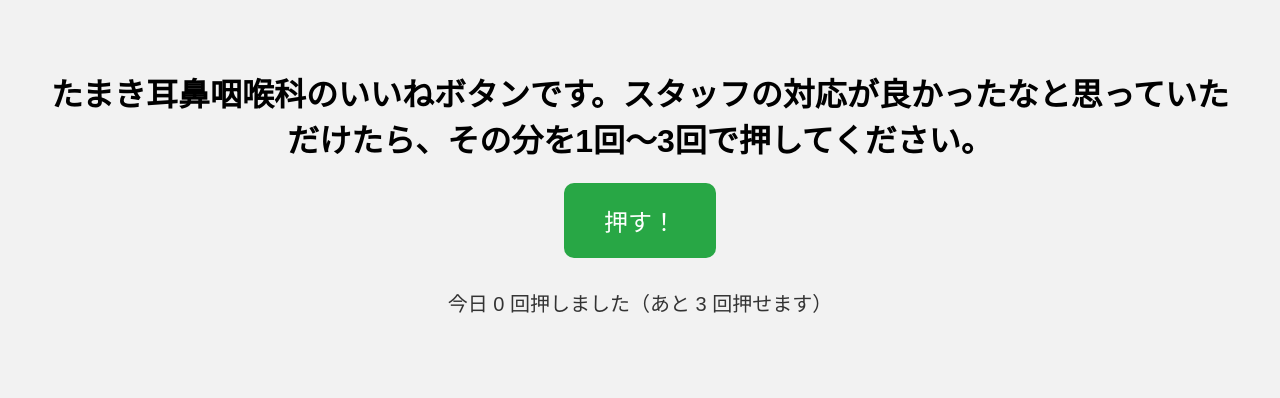
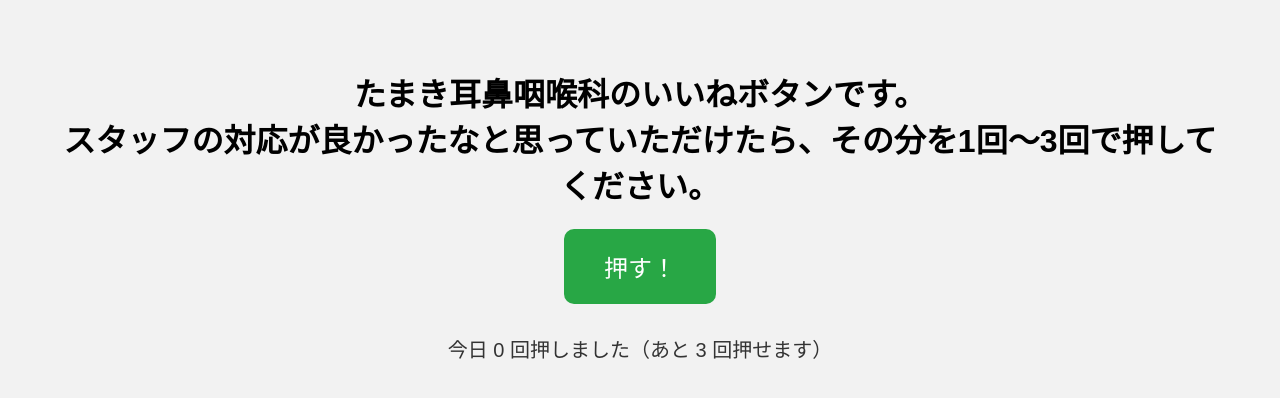
Before and after one commit to ryu-9191/counter-button, a plain HTML site: page index.html in a window 1280 px wide. Drawn offline with Linux system fonts and the light colour scheme.

Commit message:
Update index.html

```diff
--- a/index.html
+++ b/index.html
@@ -38,7 +38,7 @@
   </style>
 </head>
 <body>
-  <h1>たまき耳鼻咽喉科のいいねボタンです。スタッフの対応が良かったなと思っていただけたら、その分を1回〜3回で押してください。</h1>
+  <h1>たまき耳鼻咽喉科のいいねボタンです。<br>スタッフの対応が良かったなと思っていただけたら、その分を1回〜3回で押してください。</h1>
   <button id="pushBtn" onclick="pushButton()">押す！</button>
   <div id="message"></div>
   <div id="fortune"></div>
```
